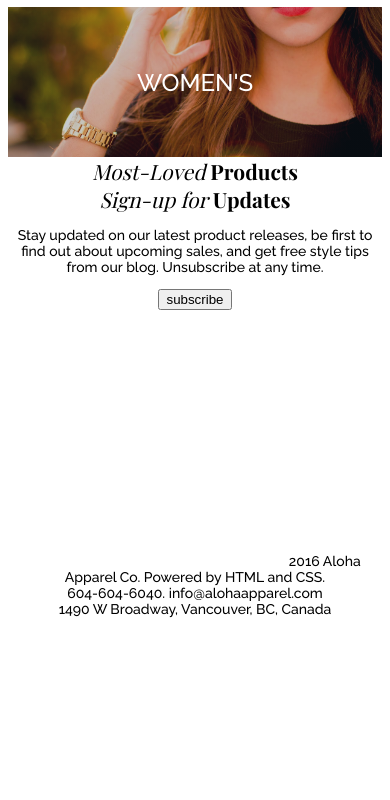
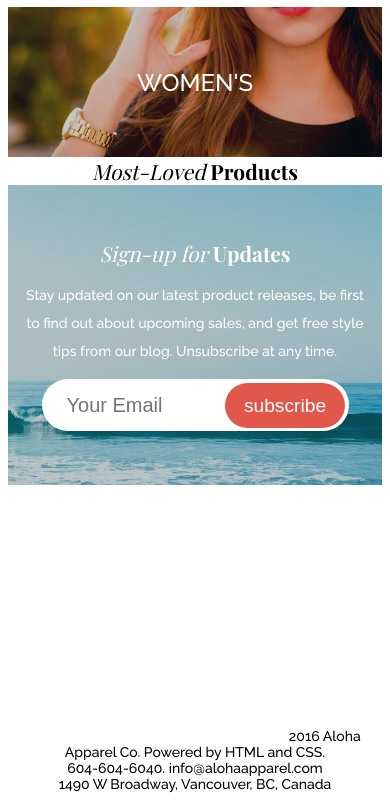
Before and after one commit to zxcvanikabnm/aloha, a plain HTML site: page index.html in a window 390 px wide. Shown: the part 1287-2087 px from the top of the page. Before the commit the page ends 1912 px from the top, so only its background shows below. Drawn offline with nearby package versions, Linux system fonts and the light colour scheme; a web font is replaced by a local one.

Commit message:
finished updates section on mobile

```diff
--- a/index.html
+++ b/index.html
@@ -130,11 +130,15 @@
         </ul> -->
     </section>
 
-    <section id="updates">
+    <section id="updates" class="updates">
         <h2><em>Sign-up for</em> <strong>Updates</strong></h2>
         <p>Stay updated on our latest product releases, be first to find out about upcoming sales, and get free style tips from our blog. Unsubscribe at any time.</p>
 
-        <button>subscribe</button>
+        <form action="" method="get" class="form">
+            <label for="email"></label>
+            <input type="email" name="email" id="email" placeholder="Your Email">
+            <button>subscribe</button>
+        </form>
     </section>
 
     <footer>
--- a/styles/style.scss
+++ b/styles/style.scss
@@ -183,3 +183,47 @@ em {
 .sale {
   margin-right: 10px;
 }
+
+.updates {
+  height: 300px;
+  background: linear-gradient(rgba(31, 50, 70, 0.25)),
+    url(./../assets/images/wave-bkgd.jpg);
+  background-repeat: no-repeat;
+  background-position: bottom;
+  background-size: cover;
+  color: #ffffff;
+  position: relative;
+  display: flex;
+  flex-direction: column;
+  justify-content: center;
+  align-items: center;
+  line-height: 200%;
+  padding: 0 15px;
+}
+
+.form {
+  position: relative;
+  width: 340px;
+}
+
+.form input {
+  height: 50px;
+  width: 280px;
+  font-size: 1.25rem;
+  border-radius: 50px;
+  border: none;
+  padding-left: 25px;
+}
+
+button {
+  position: absolute;
+  height: 45px;
+  width: 120px;
+  border-radius: 25px;
+  border: none;
+  background-color: #e2574c;
+  color: #ffffff;
+  font-size: 1.2rem;
+  top: 4px;
+  left: 200px;
+}
```
Also changed, not shown: styles/style.css, 1 other file.
